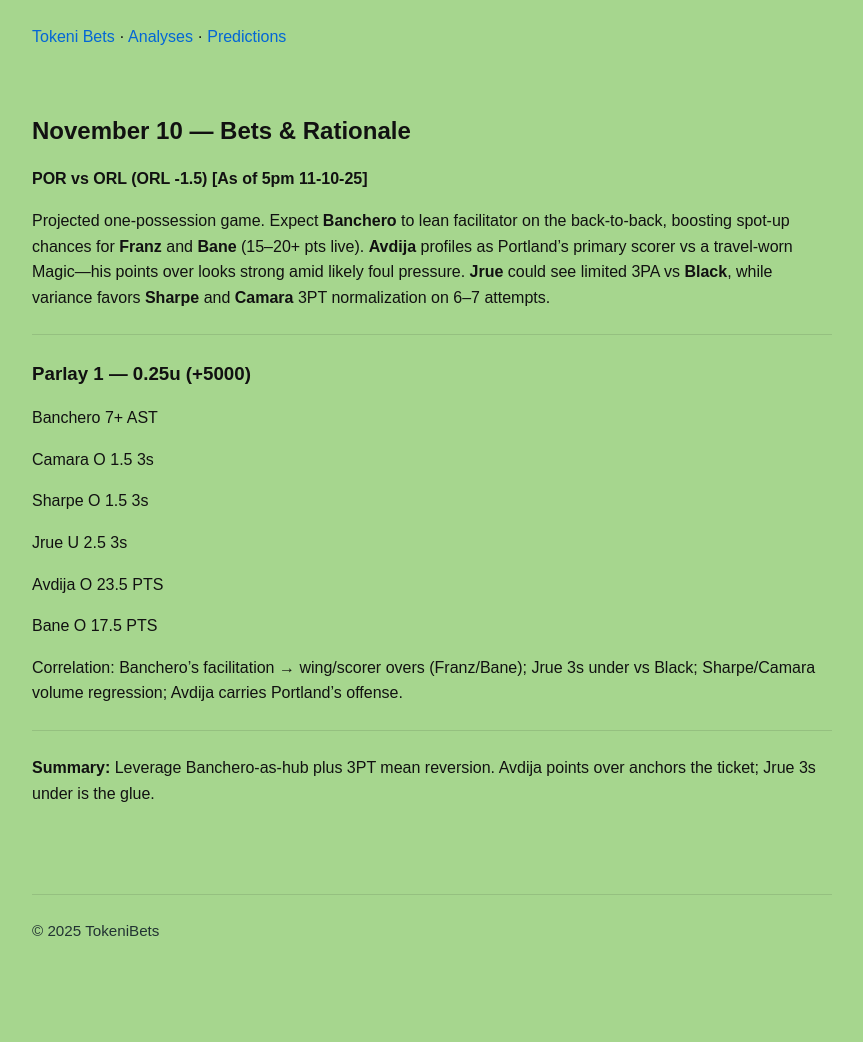
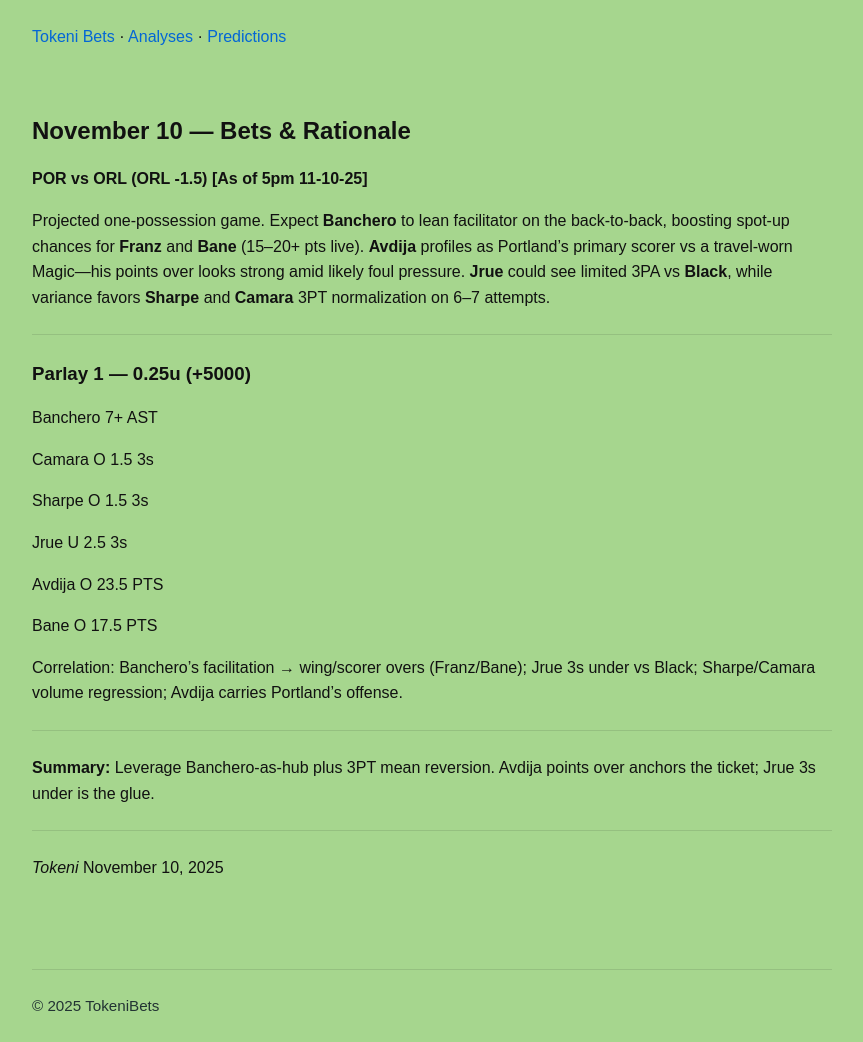
Before and after one commit to tokenibets/tokenibets.github.io, a Jekyll site: the page built from _posts/predictions/2025-11-10-predictions-POR-ORL.md, in a window 1280 px wide. Shown: the whole page, without its empty margins (208-1071 px from the left). Built offline with Jekyll 4.4.1, drawn with Linux system fonts in a browser that asks for light colours; before the commit the page ends 968 px from its top, so only the background shows below that.

Commit message:
Update 2025-11-10-predictions-POR-ORL.md

```diff
--- a/_posts/predictions/2025-11-10-predictions-POR-ORL.md
+++ b/_posts/predictions/2025-11-10-predictions-POR-ORL.md
@@ -33,3 +33,8 @@ Correlation: Banchero’s facilitation → wing/scorer overs (Franz/Bane); Jrue
 ---
 
 **Summary:** Leverage Banchero-as-hub plus 3PT mean reversion. Avdija points over anchors the ticket; Jrue 3s under is the glue.
+
+---
+
+*Tokeni*
+November 10, 2025
```
